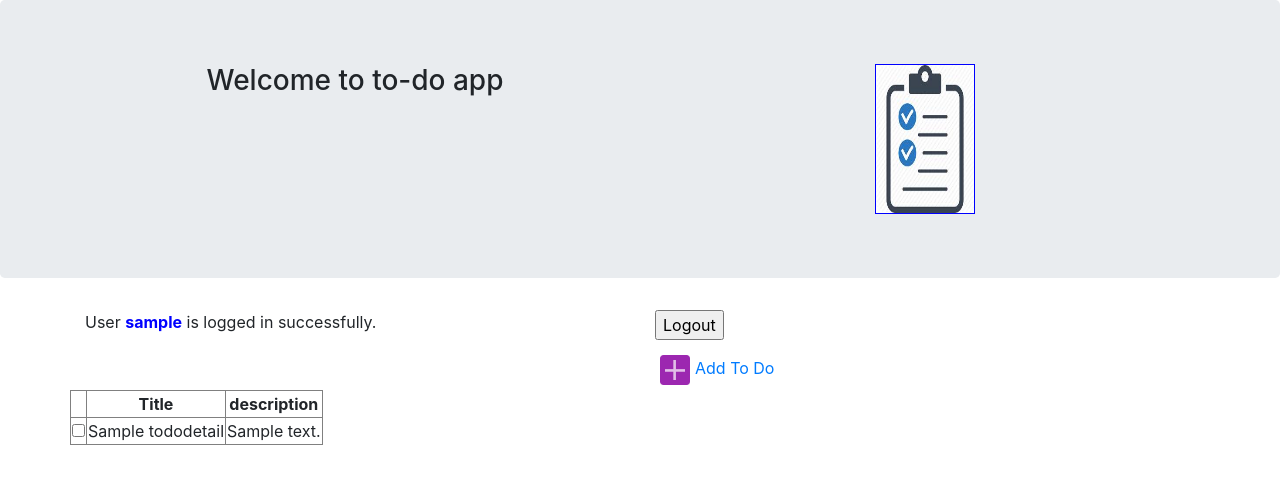
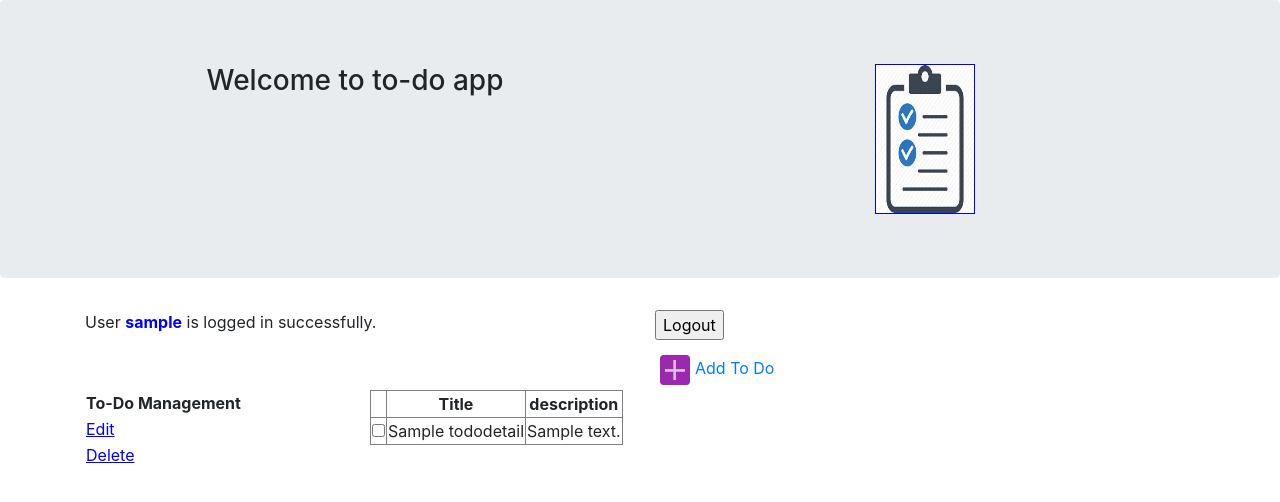
Before and after one commit to vinodagouda/todoapp, a Django app: page /todo/login-success/ in a window 1280 px wide. Shown: the top 502 px of the page. Run offline with Django 3.2, Linux system fonts and the light colour scheme; a user stored in the database is signed in; tables that the repository leaves empty hold one stand-in row (values such as "Sample post"); some libraries are stand-ins or nearby versions.

Commit message:
Completed functionality for edit and delete

```diff
--- /dev/null
+++ b/static/js/todo.js
@@ -0,0 +1,35 @@
+$(document).ready(function () {
+
+    $('#edit').click(function () {
+        var ids = [];
+
+        $("input:checkbox[name=todo]:checked").each(function () {
+            ids.push($(this).val());
+        });
+
+        if (ids.length == 1) {
+            window.location = "/todo/edit-todo/" + ids[0] + "/"
+        }
+
+        if (ids.length != 1) {
+            toastr.warning('To edit, please select only ONE or at lease ONE to-do.');
+        }
+    });
+
+    $('#delete').click(function () {
+
+        var ids = [];
+
+        $("input:checkbox[name=todo]:checked").each(function () {
+            ids.push($(this).val());
+        });
+
+        if (ids.length == 1) {
+            window.location = "/todo/delete-todo/" + ids[0] + "/"
+        }
+
+        if (ids.length != 1) {
+            toastr.warning('To delete, please select only ONE or at lease ONE to-do.');
+        }
+    });
+})
--- a/templates/base.html
+++ b/templates/base.html
@@ -7,6 +7,7 @@
     <title>To-Do App</title>
     <link rel="shortcut icon" type="image/png" href="{% static 'images/todo_favicon.png' %}" />
     <link rel="stylesheet" href="https://stackpath.bootstrapcdn.com/bootstrap/4.3.1/css/bootstrap.min.css" integrity="sha384-ggOyR0iXCbMQv3Xipma34MD+dH/1fQ784/j6cY/iJTQUOhcWr7x9JvoRxT2MZw1T" crossorigin="anonymous">
+    <link rel="stylesheet" href="https://cdnjs.cloudflare.com/ajax/libs/toastr.js/latest/toastr.min.css">
 </head>
 
 <body>
@@ -26,6 +27,8 @@
     <script src="https://ajax.googleapis.com/ajax/libs/jquery/3.3.1/jquery.min.js"></script>
     <script src="https://cdnjs.cloudflare.com/ajax/libs/popper.js/1.14.7/umd/popper.min.js" integrity="sha384-UO2eT0CpHqdSJQ6hJty5KVphtPhzWj9WO1clHTMGa3JDZwrnQq4sF86dIHNDz0W1" crossorigin="anonymous"></script>
     <script src="https://stackpath.bootstrapcdn.com/bootstrap/4.3.1/js/bootstrap.min.js" integrity="sha384-JjSmVgyd0p3pXB1rRibZUAYoIIy6OrQ6VrjIEaFf/nJGzIxFDsf4x0xIM+B07jRM" crossorigin="anonymous"></script>
+    <script src="{% static 'js/todo.js' %}"></script>
+    <script src="https://cdnjs.cloudflare.com/ajax/libs/toastr.js/latest/toastr.min.js"></script>
 </body>
 
 </html>
--- a/todo/templates/todo-home.html
+++ b/todo/templates/todo-home.html
@@ -1,6 +1,14 @@
-{% extends 'base.html' %} {% block content %}
-{% load static %}
+{% extends 'base.html' %} {% block content %} {% load static %}
+<style>
+    .txt:hover {
+        color: red;
+    }
 
+    .txt {
+        color: blue;
+        text-decoration: underline;
+    }
+</style>
 <div class="row" style="margin-top: 30px;">
     <div class="col">
         <p>User <b style="color: blue;">{{user.username}}</b> is logged in successfully.</p>
@@ -22,6 +30,20 @@
     </div>
 </div>
 <div class="row">
+    <div class="col-3">
+        <table>
+            <tr>
+                <th>To-Do Management</th>
+            </tr>
+            <tr>
+                <td class="txt" id="edit">Edit</td>
+            </tr>
+            <tr>
+                <td class="txt" id="delete">Delete</td>
+            </tr>
+        </table>
+    </div>
+    <div class="col-3">
         <table border="1">
             <tr>
                 <th style="text-align: center;"></th>
@@ -31,7 +53,9 @@
 
             {% for todo in todos %}
             <tr>
-                <td><input type="checkbox" name="todo" value={{todo.id}}></td>
+                <td>
+                    <input type="checkbox" name="todo" class="todo-id" value={{todo.id}}>
+                </td>
                 <td>{{todo.title}}</td>
                 <td>{{todo.description}}</td>
             </tr>
@@ -39,6 +63,7 @@
 
         </table>
     </div>
+    <div class="col-6"></div>
 
-
+</div>
 {% endblock content %}
--- a/todo/urls.py
+++ b/todo/urls.py
@@ -5,4 +5,5 @@ urlpatterns = [
     path('login-success/', todo.login_success, name="login_success"),
     path('create-todo/', todo.create_todo, name="create_todo"),
     path('edit-todo/<int:id>/', todo.edit_todo, name="edit_todo"),
+    path('delete-todo/<int:id>/', todo.delete_todo, name="delete_todo"),
 ]
--- a/todo/views.py
+++ b/todo/views.py
@@ -45,3 +45,8 @@ def edit_todo(request, id=None):
         form = ToDoCreateForm(instance=obj)
     # locals() passes all available variables to front end, you can access it directly
     return render(request, "create-todo.html", locals())
+
+@login_required(login_url="")
+def delete_todo(request, id=None):
+    ToDoDetails.objects.filter(id=int(id)).delete()
+    return HttpResponseRedirect(reverse('login_success'))
```
Lines whose indentation alone changed are shown as unchanged.
